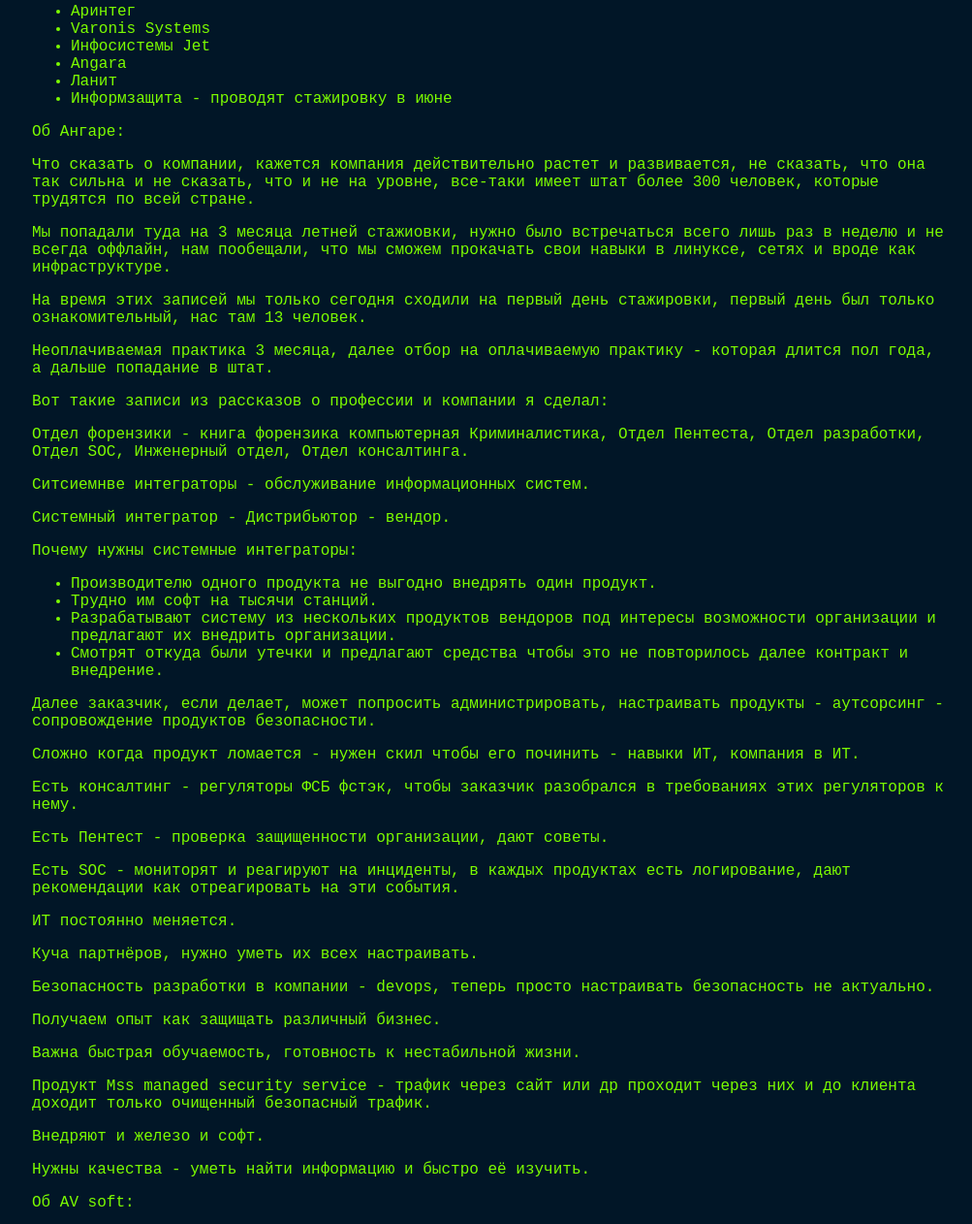
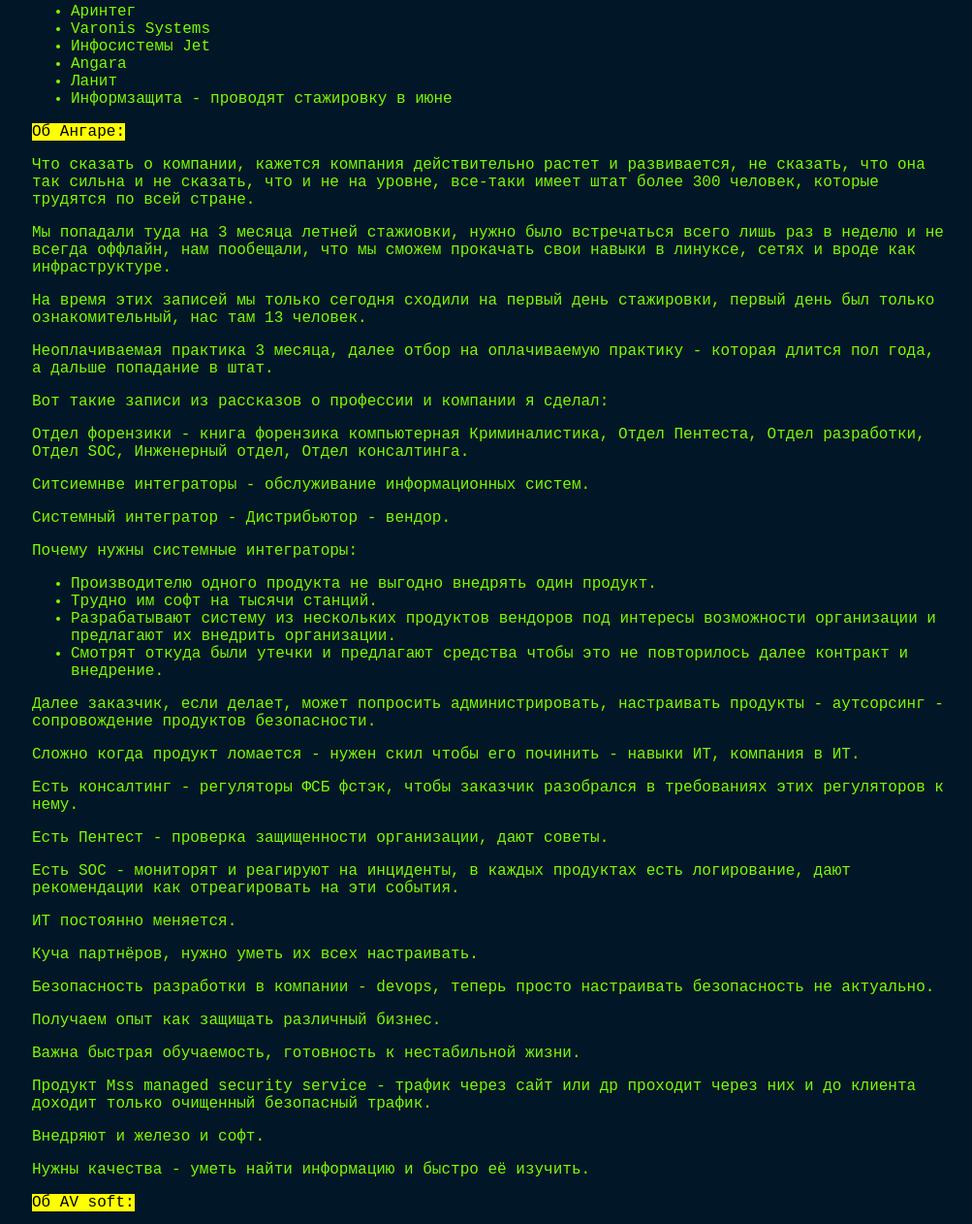
Before and after one commit to adhikara13/Our_site_Burger_CTF, a plain HTML site: page pages/company_in_cybersec.html in a window 1280 px wide. Shown: the part 526-1788 px from the top of the page at 97% size, without its empty margins (277-1280 px from the left). Drawn offline with Linux system fonts and the light colour scheme.

Commit message:
Just do mark

```diff
--- a/pages/company_in_cybersec.html
+++ b/pages/company_in_cybersec.html
@@ -44,7 +44,7 @@
       <li>Ланит</li>
       <li>Информзащита - проводят стажировку в июне</li>
     </ul>
-    <p>Об Ангаре:</p>
+    <p><mark>Об Ангаре:</mark></p>
     <p>Что сказать о компании, кажется компания действительно растет и развивается, не сказать, что она так сильна и не
       сказать, что и не на уровне, все-таки имеет штат более 300 человек, которые трудятся по всей стране.</p>
     <p>Мы попадали туда на 3 месяца летней стажиовки, нужно было встречаться всего лишь раз в неделю и не всегда
@@ -83,7 +83,7 @@
     <p>Внедряют и железо и софт.</p>
     <p>Нужны качества - уметь найти информацию и быстро её изучить.</p>
 
-    <p>Об AV soft:</p>
+    <p><mark>Об AV soft:</mark></p>
     <p>небольшая компания (20-25 сотрудников, из которых только 2-3 отвечают за вирусную аналитику).
       Условие работы - не менее 20 часов в неделю, можно выбирать любое удобное время, даже в выходные. Штат компании
       в основном состоит из студентов. Руководство компании не очень хорошо разбирается в ИБ, поэтому развитие
```
